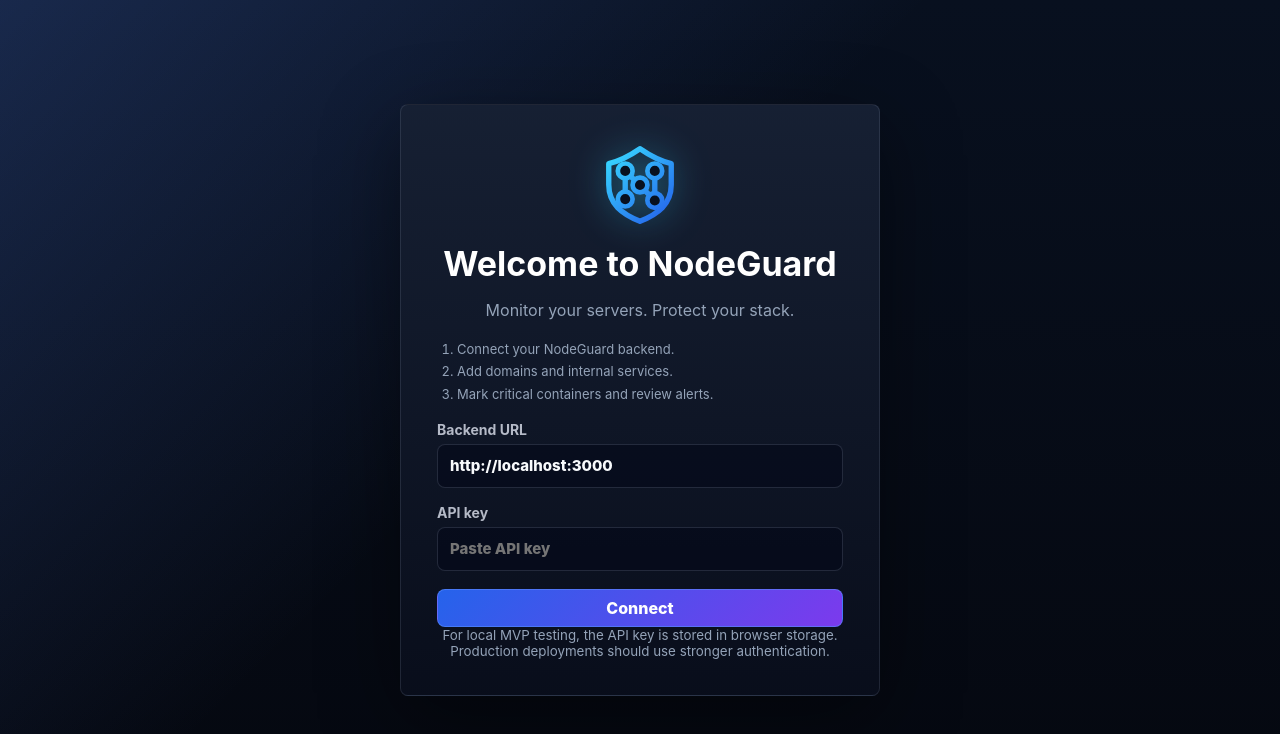
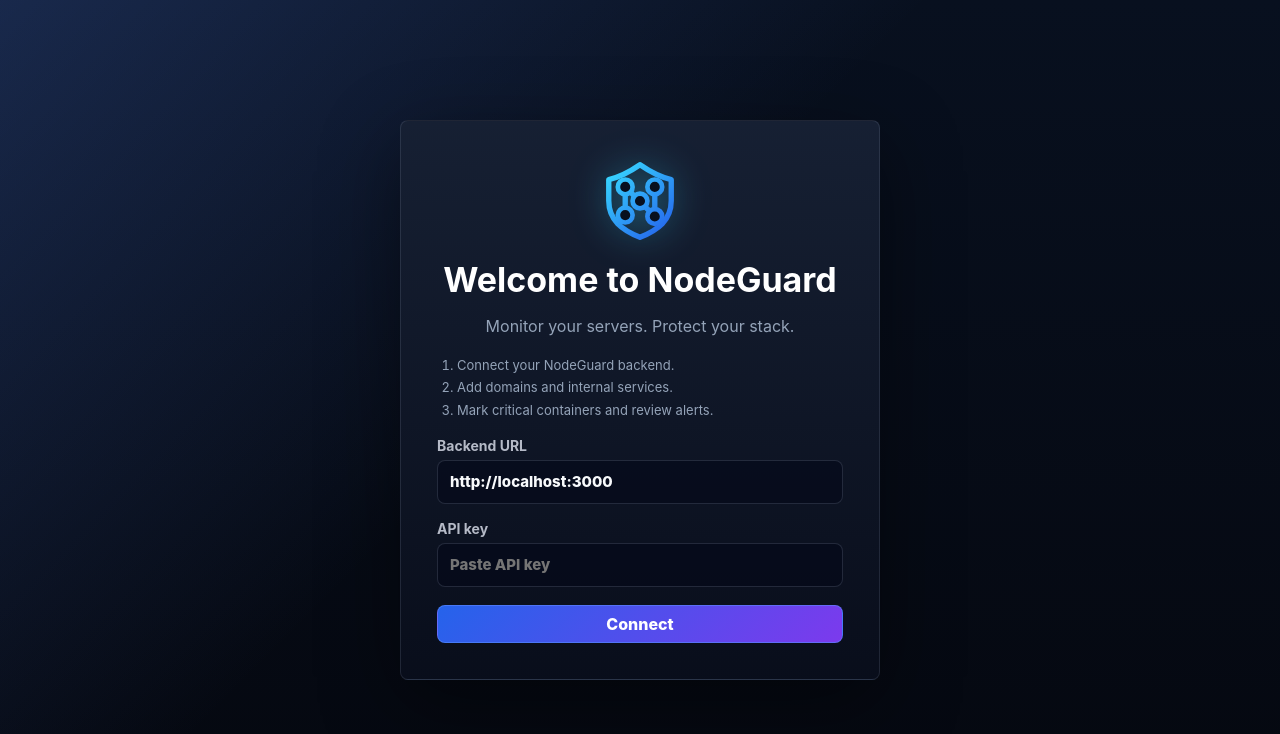
Before and after one commit to HackintoshMatrix7132/NodeGuard, a React (Vite) app in the folder apps/web/: page / in a window 1280 px wide. Shown: the top 734 px of the page. Built offline with nearby package versions, Linux system fonts and the light colour scheme.

Commit message:
style: remove login helper copy

```diff
--- a/apps/web/src/App.tsx
+++ b/apps/web/src/App.tsx
@@ -313,7 +313,6 @@ function ConnectScreen() {
           <input value={apiKey} onChange={(event) => setApiKey(event.target.value)} type="password" placeholder="Paste API key" />
         </label>
         <button type="submit" disabled={validateConnection.isPending}>{validateConnection.isPending ? "Checking..." : "Connect"}</button>
-        <small>For local MVP testing, the API key is stored in browser storage. Production deployments should use stronger authentication.</small>
       </form>
     </main>
   );
```
